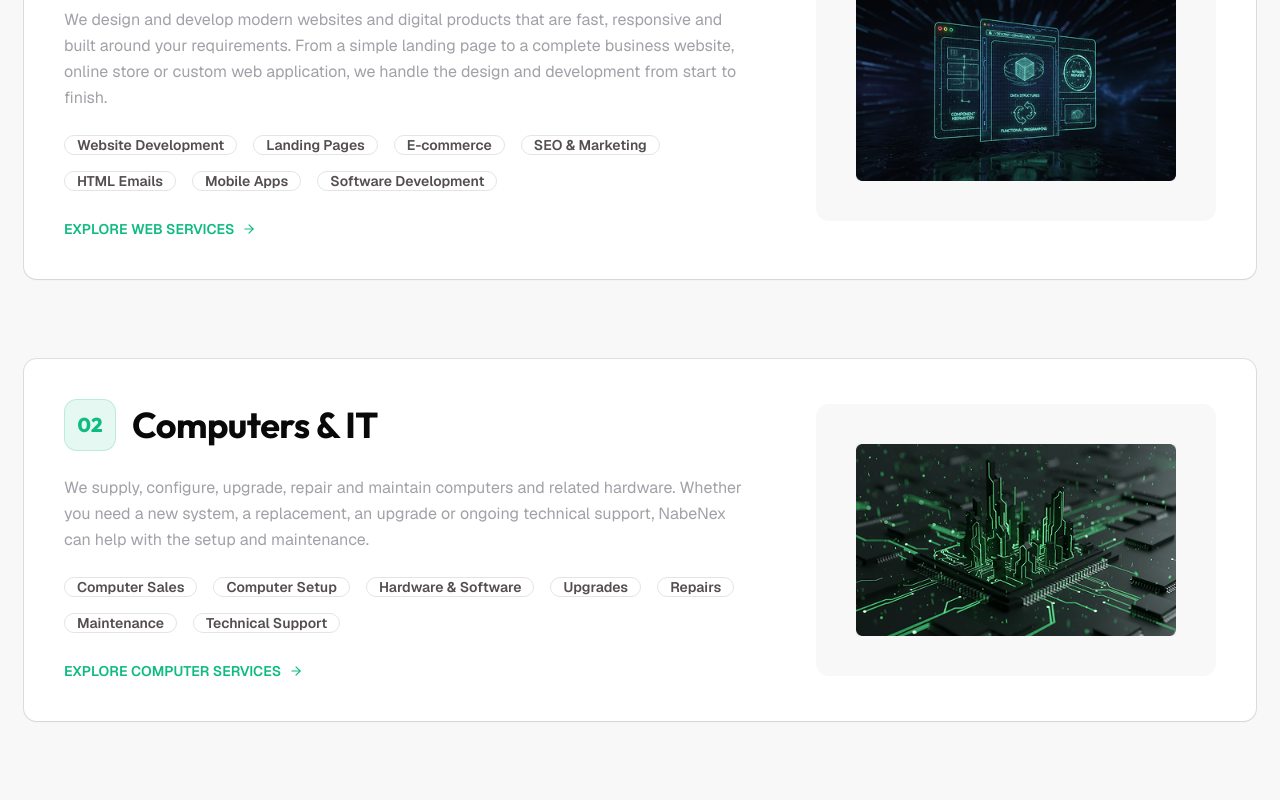
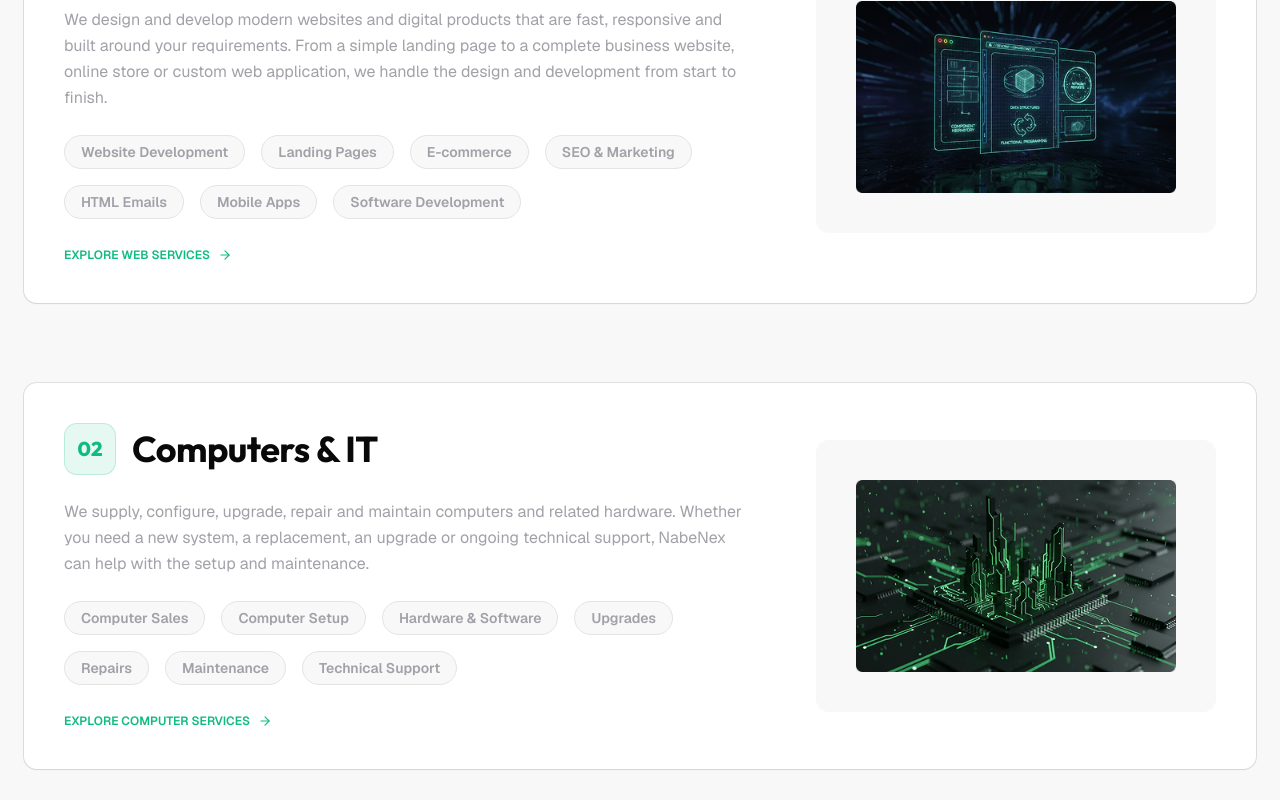
Before and after one commit to vikas78951/nubenxt, a Next.js app: page / in a window 1280 px wide. Shown: the part 1540-2340 px from the top of the page. Built offline with nearby package versions, Linux system fonts and the light colour scheme.

Commit message:
home page finished

```diff
--- a/app/globals.css
+++ b/app/globals.css
@@ -55,7 +55,7 @@
   --accent: oklch(0.5 0.16 142.63);
   --accent-foreground: oklch(64.212% 0.18112 145.682);
   --destructive: oklch(0.704 0.191 22.216);
-  --border: oklch(0.26 0 0);
+  --border: oklch(0.24 0 0);
   --input: oklch(1 0 0 / 15%);
   --ring: oklch(0.74 0.21 145.52);
   --chart-1: oklch(0.87 0 0);
--- a/components/card/service-card.tsx
+++ b/components/card/service-card.tsx
@@ -32,7 +32,7 @@ export const ServiceCard = ({ service }: { service: ServiceDataProps }) => {
             <Badge
               key={index}
               variant="outline"
-              className="px-3 py-2 text-xs font-semibold text-muted sm:text-sm"
+              className="p-4  font-semibold text-muted-foreground text-xs md:text-sm bg-background"
             >
               {tag}
             </Badge>
@@ -41,7 +41,7 @@ export const ServiceCard = ({ service }: { service: ServiceDataProps }) => {
 
         <footer className="mt-4 lg:mt-6 xl:mt-7">
           <a
-            className="flex items-center gap-2 text-xs md:text-sm font-semibold uppercase text-primary"
+            className="flex items-center gap-2 text-xs font-semibold uppercase text-primary"
             href={ctaLink}
           >
             {ctaText}
--- a/components/layout/footer.tsx
+++ b/components/layout/footer.tsx
@@ -43,7 +43,7 @@ const Footer = () => {
                             © 2025 NubeNxt. All engineered rights reserved.
                         </p>
                         <div>
-                            <a className='font-bold flex gap-4 items-center hover:text-primary text-xs text-background! dark:text-foreground'  href={`mailto:${contactData.mail} `} target='_blank'>
+                            <a className='font-bold flex gap-4 items-center text-xs text-background! dark:text-foreground! hover:text-primary!dark:hover:text-primary! '  href={`mailto:${contactData.mail} `} target='_blank'>
                                 {contactData.mail}
                                 <ArrowRight size={16} className='text-primary' />
 
```
